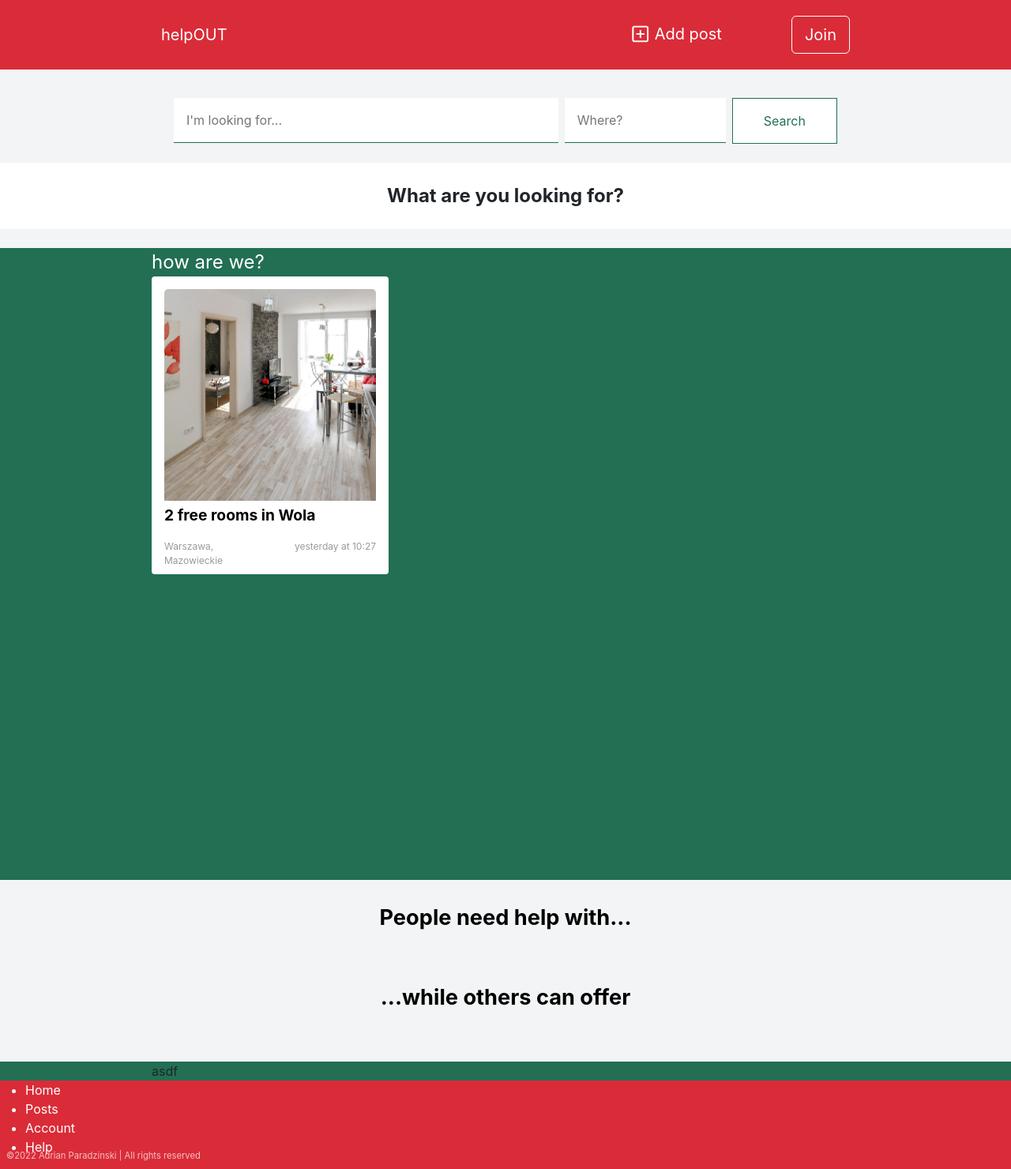
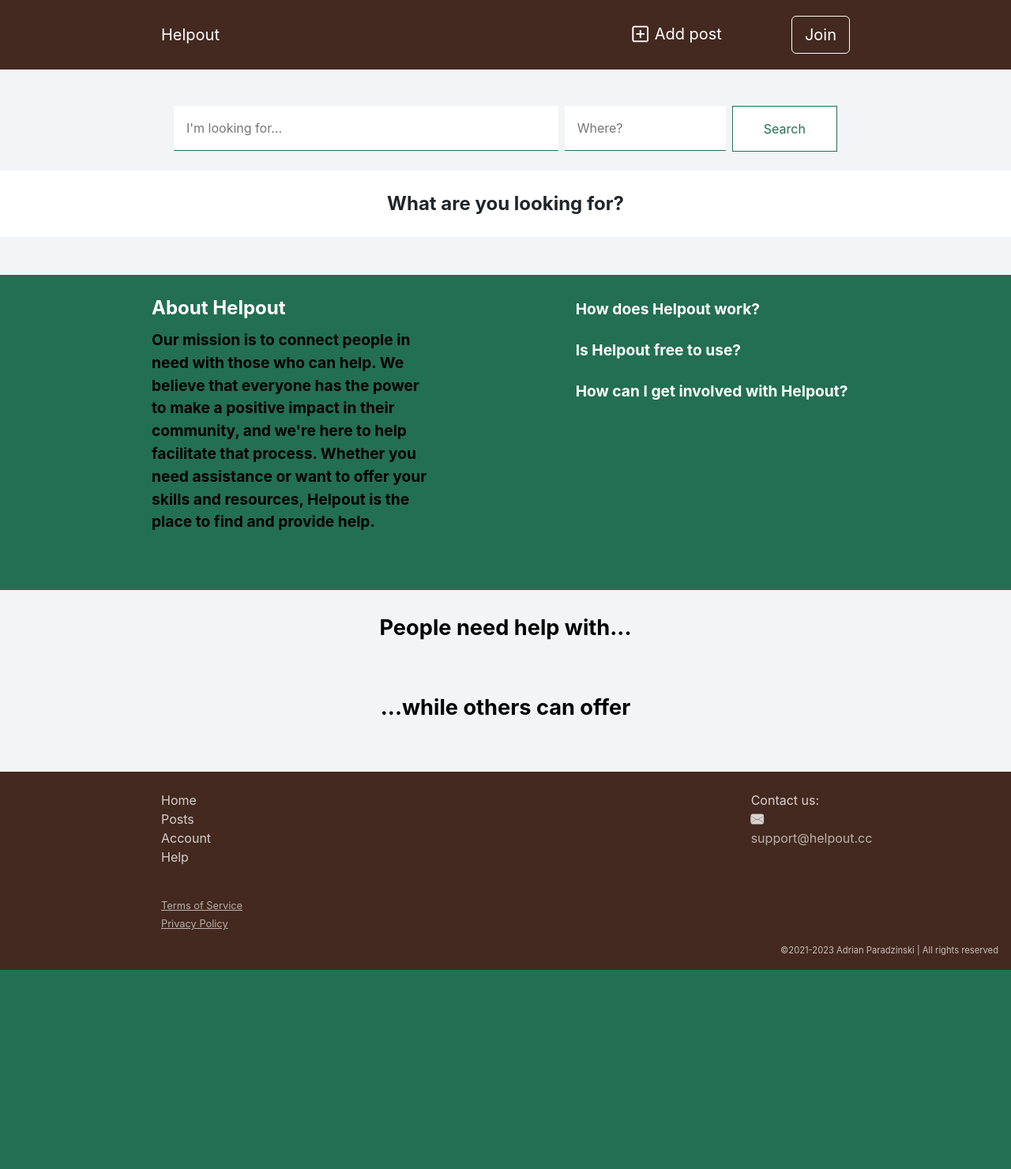
Before and after one commit to parad83/helpout, a Django app: page / in a window 1280 px wide. Shown: the whole page at 79% size. After the commit the page ends 1228 px from the top, so only its background shows below. Run offline with Django 3.2, Linux system fonts and the light colour scheme; data that the repository does not hold is empty; some libraries are stand-ins or nearby versions.

Commit message:
idk which commit

```diff
--- a/account/static/styles.css
+++ b/account/static/styles.css
@@ -29,8 +29,9 @@ body {
     font-family: -apple-system, BlinkMacSystemFont, sans-serif;
     background-color: var(--color-light);
     display: flex;
+    flex-direction: column;;
     min-height: 100vh;
-    flex-direction: column;
+    justify-content: flex-end;
 }
 
 ::selection {
@@ -68,12 +69,13 @@ input{
 
 .main-nav {
     height: 11vh;
+    width: 100vw;
     font-size: 1.25rem;
     animation: forwards 0.1s;
     position: fixed;
     top: 0;
     transition: 0.5s;
-    background-color: var(--color-1);
+    background-color: var(--color-5);
     z-index: 999;
 }
 
@@ -125,10 +127,10 @@ input{
 .bottom-nav {
     position: fixed;
     bottom: 0;
-    height: 46px;
+    height: 50px;
     z-index: 9999;
-    background-color: var(--color-1);
-    width: 100%;
+    background-color: var(--color-5);
+    width: 100vw !important;
     display: flex;
     align-items: center;
     animation: backwards 0.3s;
@@ -153,7 +155,7 @@ input{
 
 .new-nav-mob {
     transform: translateY(-5vh);
-    background-color: var(--color-1) !important;
+    background-color: var(--color-5) !important;
 }
 
 .new-bottom-nav {
@@ -163,7 +165,7 @@ input{
 }
 
 .new-nav {
-    height: 9vh !important;
+    height: 8vh !important;
     background-color: var(--color-5) !important;
     transition: 0.5s;
     animation: forwards 0.1s;
@@ -175,7 +177,8 @@ input{
 }
 
 main {
-    margin-top: 100px;
+    margin-bottom: auto;
+    margin-top: 110px;
 }
 
 a {
@@ -669,7 +672,6 @@ i {
 .button-delete {
     background-color: var(--color-white);
     transition: 0.2s;
-    float: right;
     border: red 1px solid !important;
     color: var(--text-color-3);
     border-radius: 3px;
@@ -707,7 +709,7 @@ i {
 
 
 .page {
-    height: 100vh;
+    height: 100%;
     background-color: var(--color-2);
     /* text-align: center; */
 }
@@ -759,22 +761,37 @@ img {
 }
 
 footer {
-    background-color: var(--color-1);
-    color: var(--text-color-1);
-    position: relative;
+    background-color: var(--color-5);
+    color: var(--text-color-1) !important;
     height: auto;
-    bottom: 0;
     width: 100%;
-    margin-top: auto;
+    margin-bottom: auto !important;
+    align-self: flex-end;
+}
+
+footer ul{
+    list-style-type: none;
+}
+
+footer a{
+    color: var(--text-color-1) !important;
+    opacity: 80%;
 }
 
 .copyright {
-    position: absolute;
-    left: 0;
-    bottom: 0;
-    float: left;
     opacity: 70%;
     font-size: 0.7rem;
+}
+
+.tos {
+    opacity: 80%;
+    font-size: 0.8rem;
+    text-decoration: underline;
+}
+
+.contact {
+    opacity: 80%;
+    font-size: 1rem;
 }
 
 .dropdown:hover .dropdown-menu {
@@ -954,5 +971,41 @@ input[type='radio']:checked {
 
 .support-page {
     background-color: var(--color-2);
-    width: 100%;
+    color: var(--text-color-1) !important;
 }
+
+.support-title {
+    color: var(--text-color-1);
+    font-size: 1.7rem;
+    letter-spacing: 0.02rem;
+    font-weight: bold;
+}
+
+.join-message {
+    white-space: pre-line !important;
+}
+
+.about-body {
+    font-size: 1.2rem;
+    font-weight: bolder;
+    color: var(--text-color-2);
+}
+
+.faq-expand:hover, .faq-expand:focus {
+    color: var(--text-color-1);
+    background-color: var(--color-1);
+}
+
+.faq-expand {
+    color: var(--text-color-1);;
+}
+
+.faq-ans {
+    font-size: 1rem;
+    font-weight: bold;
+    color: var(--text-color-2);
+}
+
+.bottom-nav i {
+    font-size: 1.2rem;
+}
--- a/account/templates/account.html
+++ b/account/templates/account.html
@@ -3,9 +3,9 @@
 
 {% block content %}
 
-<div class="mt-4 inner">
+<div class="inner">
     {% if request.user.id == context.user.id %}
-    <h2> Welcome back {{ request.user.first_name }} 👋</h2>
+    <h2 class="mt-3 mb-0"> Welcome back {{ request.user.first_name }} 👋</h2>
     <div>
         <a href="{% url 'edit-account' %}">Edit information about you</a>
     </div>
--- a/account/templates/base.html
+++ b/account/templates/base.html
@@ -3,7 +3,7 @@
     <head>
         <meta charset="utf-8">
         <meta http-equiv="X-UA-Compatible" content="IE=edge">
-        <title>helpOUT</title>
+        <title>Helpout</title>
         <meta name="description" content="">
         <meta name="viewport" content="width=device-width, initial-scale=1">
         {% load static %}
@@ -24,7 +24,7 @@
         <header class="w-100 d-flex justify-content-center main-nav">
             <nav class="navbar navbar-expand-md p-0 mx-auto">
                 <div class="container-fluid">
-                    <a class="navbar-brand" href="{% url 'home' %}">helpOUT</a>
+                    <a class="navbar-brand" href="{% url 'home' %}">Helpout</a>
                     <ul class="navbar-nav">
                         <li class="nav-item">
                             <a class="nav-link" href="{% url 'create-post-view' %}"><i class="bi bi-plus-square me-2"></i>Add post</a>
@@ -53,53 +53,40 @@
         <header class="bottom-nav">
             <div class="row row-cols-5 text-center w-100 m-0">
                 <div class="col">
-                    <a href="{% url 'home' %}"><i class="bi bi-house"></i></a>
-                    Home
+                    <a href="{% url 'home' %}">
+                        <i class="bi bi-house"></i>
+                        <span class="d-none d-sm-block">Home</span>
+                    </a>
                 </div>
                 <div class="col">
-                    <a href="{% url 'posts' %}"><i class="bi bi-search"></i></a>
-                    Search
+                    <a href="{% url 'posts' %}">
+                        <i class="bi bi-search"></i>
+                        <span class="d-none d-sm-block">Search</span>
+                    </a>
                 </div>
                 <div class="col">
-                    <a href="{% url 'create-post-view' %}"><i class="bi bi-plus-square"></i></a>
-                    Add
+                    <div class="d-inline-flex align-items-center">
+                        <a href="{% url 'create-post-view' %}">
+                            <i class="bi bi-plus-square"></i>
+                            <span class="d-none d-sm-block"> Add</span>
+                        </a>
+                    </div>
                 </div>
                 <div class="col">
-                    <a href="{% url 'account-view' request.user.id %}"><i class="bi bi-person"></i></a>
-                    Account
+                    <a href="{% url 'account-view' request.user.id %}">
+                        <i class="bi bi-person"></i>
+                        <span class="d-none d-sm-block">Account</span>
+                    </a>
                 </div>
                 <div class="col">
-                    <a href="{% url 'edit-account' %}"><i class="bi bi-gear-wide-connected"></i></a>
-                    Settings
+                    <a href="{% url 'edit-account' %}">
+                        <i class="bi bi-gear-wide-connected"></i>
+                        <span class="d-none d-sm-block">Settings</span>
+                    </a>
                 </div>
             </div>
         </header>
-        {% comment %} <nav class="navbar navbar-expand-lg bg-dark">
-            <div class="container-fluid">
-              <a class="navbar-brand" href="#">Navbar</a>
-              <button class="navbar-toggler" type="button" data-bs-toggle="collapse" data-bs-target="#navbarTogglerDemo02" aria-controls="navbarTogglerDemo02" aria-expanded="false" aria-label="Toggle navigation">
-                <span class="navbar-toggler-icon"></span>
-              </button>
-              <div class="collapse navbar-collapse" id="navbarTogglerDemo02">
-                <ul class="navbar-nav me-auto mb-2 mb-lg-0">
-                  <li class="nav-item">
-                    <a class="nav-link active" aria-current="page" href="#">Home</a>
-                  </li>
-                  <li class="nav-item">
-                    <a class="nav-link" href="#">Link</a>
-                  </li>
-                  <li class="nav-item">
-                    <a class="nav-link disabled">Disabled</a>
-                  </li>
-                </ul>
-                <form class="d-flex" role="search">
-                  <input class="form-control me-2" type="search" placeholder="Search" aria-label="Search">
-                  <button class="btn btn-outline-success" type="submit">Search</button>
-                </form>
-              </div>
-            </div>
-          </nav> {% endcomment %}
-        <main>
+        <main class="">
             {% if messages %}
             <ul class="messages m-2">
                 {% for message in messages %}
@@ -113,17 +100,29 @@
             {% block content %}
             {% endblock content %}
         </main>
-        <footer>
-            <ul>
-                <li>Home</li>
-                <li>Posts</li>
-                <li>Account</li>
-                <li>Help</li>
-            </ul>
-            <div class="copyright p-2 px-2">
-                ©2022 Adrian Paradzinski | All rights reserved
+        <footer class="mt-5 mb-0">
+            <div class="row justify-content-between inner pt-4">
+                <div class="col mb-3">
+                    <ul class="list-unstyled">
+                        <li><a href="{% url 'home' %}" class="text-light">Home</a></li>
+                        <li><a href="{% url 'posts' %}" class="text-light">Posts</a></li>
+                        <li><a href="{% url 'account-view' request.user.id %}" class="text-light">Account</a></li>
+                        <li><a href="#" class="text-light">Help</a></li>
+                    </ul>
+                </div>
+                <div class="col-2 contact">
+                    <div>Contact us:</div> <div class="mb-1"><i class="bi bi-envelope-fill me-2"></i> <a href="mailto:support@helpout.cc">support@helpout.cc</a></div></div>
+                    <div class="tos mt-2"><a href="{% url 'tos' %}" class="text-light">Terms of Service</a></div>
+                    <div class="tos mt-1"><a href="{% url 'privacy-policy' %}" class="text-light">Privacy Policy</a></div>
+                </div>
+            </div>
+            <div class="row justify-content-between">
+                <div class="col text-end m-3 aling-self-end">
+                    <div class="copyright">©2021-2023 Adrian Paradzinski | All rights reserved</div>
+                </div>
             </div>
         </footer>
+
         {% block script %}
         {% endblock script %}
         <script>
--- a/account/templates/home.html
+++ b/account/templates/home.html
@@ -89,23 +89,54 @@
     </div>
     <div class="page">
         <div class="inner">
-            how are we?
-            <div class="text-center">
-                <div class="post-col example p-3 text-start rounded">
-                    <img src="/media/example-post-img.jpg">
-                    <p class="py-1 post-col-title mb-1"><a>2 free rooms in Wola</a></p> <br>
-                    <div class="row justify-content-between py-2 m-0 p-3 w-100" style="position: absolute; bottom: 0; left: 0">
-                        <div class="col-6 p-0">
-                            <p class="post-col-foot text-start mb-0"> Warszawa, Mazowieckie </p>
+            <div class="mt-5 py-4 support-page">
+                <div class="inner">
+                    <div class="row">
+                        <div class="col-lg-5 text-start">
+                            <div class="fw-bold mb-2">About Helpout</div>
+                            <div class="about-body mb-5">Our mission is to connect people in need with those who can help. We believe that everyone has the power to make a positive impact in their community, and we're here to help facilitate that process. Whether you need assistance or want to offer your skills and resources, Helpout is the place to find and provide help.</div>
                         </div>
-                        <div class="col-6 p-0">
-                            <p class="post-col-foot text-end mb-0"> yesterday at 10:27  </p>
+                        <div class="col-lg-5 ms-auto">
+                            <div class="fw-bold"></div>
+                                <div class="">
+                                    <div class="mb-3">
+                                        <div class="" id="heading1">
+                                            <a class="faq-expand about-body" data-bs-toggle="collapse" data-bs-toggle="collapse" data-bs-target="#faq1" aria-controls="faq1">How does Helpout work?</a>
+                                        </div>
+                                        <div id="faq1" class="collapse" data-bs-parent="#heading1">
+                                            <div class="faq-ans">
+                                                Helpout is a platform that connects people in need with those who can help. Users can create profiles and post requests for help, or browse listings to find opportunities to provide assistance. The process is simple, user-friendly, and secure.
+                                            </div>
+                                        </div>
+                                    </div>
+                                    <div class="mb-3">
+                                        <div class="" id="heading2">
+                                            <a class="faq-expand about-body" data-bs-toggle="collapse" data-bs-toggle="collapse" data-bs-target="#faq2" aria-controls="faq2">Is Helpout free to use?</a>
+                                        </div>
+                                        <div id="faq2" class="collapse" data-bs-parent="#heading2">
+                                            <div class="faq-ans">
+                                                Yes, Helpout is completely free to use. We believe that everyone should have access to the help they need, regardless of their financial situation.
+                                            </div>
+                                        </div>
+                                    </div>
+                                    <div class="mb-3">
+                                        <div class="" id="heading3">
+                                            <a class="faq-expand about-body" data-bs-toggle="collapse" data-bs-toggle="collapse" data-bs-target="#faq3" aria-controls="faq3">How can I get involved with Helpout?</a>
+                                        </div>
+                                        <div id="faq3" class="collapse" data-bs-parent="#heading3">
+                                            <div class="faq-ans">
+                                                There are many ways to get involved with Helpout! You can create a profile and post a request for help, browse listings and offer your skills and resources, or simply spread the word about our platform to your friends and family. Every little bit helps!
+                                            </div>
+                                        </div>
+                                    </div>
+                                </div>
+                            </div>
                         </div>
                     </div>
                 </div>
             </div>
         </div>
-    </div>
+    <div>
     <div class="inner">
         <div class="text-center posts-title p-4 my-1">
             <span><a href="/posts/?type=need">People need help with...</a></span>
@@ -196,13 +227,6 @@
             {% endfor %}
         </div>
     </div>
-    <div class="mt-5 support-page">
-        <div class="inner">
-            <div>
-                asdf
-            </div>
-        </div>
-    </div>
 </div>
 
 
--- a/account/templates/login.html
+++ b/account/templates/login.html
@@ -11,7 +11,7 @@
 </div>
 <form class="acc-form p-3" method="post" novalidate>{% csrf_token %}
     <div class="mb-3">
-        <label class="input-title" for="{{ form.email.id_for_label }}">E-mail</label>
+        <label class="input-title" for="{{ form.email.id_for_label }}">Email</label>
         {{ form.email }}
         {% if form.email.errors %}
         <div class="invalid-feedback d-block">{{ form.email.errors|striptags }}</div>
--- a/account/templates/signup.html
+++ b/account/templates/signup.html
@@ -22,7 +22,7 @@
         {% endif %}
     </div>
     <div class="mb-3">
-        <label class="input-title" for="{{ form.email.id_for_label }}">E-mail</label>
+        <label class="input-title" for="{{ form.email.id_for_label }}">Email</label>
         {{ form.email }}
         {% if form.email.errors %}
         <div class="invalid-feedback d-block">{{ form.email.errors|striptags }}</div>
@@ -46,7 +46,7 @@
     </div>
     <div class="form-check form-text">
         {{ form.accepts_tos }}
-        <label class="form-check-label tos" for="{{ form.accepts_tos.id_for_label }}">I agree to <a href="#"> Terms and Conditions </a> </label>
+        <label class="form-check-label tos" for="{{ form.accepts_tos.id_for_label }}">I agree to <a href="{% url 'tos' %}"> Terms of Service </a> </label>
         {% if form.accepts_tos.errors %}
         <div class="invalid-feedback d-block">{{ form.accepts_tos.errors|striptags }}</div>
         {% endif %}
--- a/account/urls.py
+++ b/account/urls.py
@@ -7,9 +7,16 @@ urlpatterns = [
     path('join/', views.signup_view, name='join'),
     path('login/', views.login_view, name='login'),
     path('logout/', views.logout_view, name='logout'),
+
     path('u/<user_id>/', views.account_view, name='account-view'),
     path('edit/', views.edit_account, name='edit-account'),
+    path('delete/', views.delete_account, name='delete-account'),
+
     path('reset/', views.reset_generate_link, name='generate-email'),
     path('reset/sent/', views.reset_email_sent, name='email-sent'),
     path(r'reset/<uidb64>/<token>/', views.reset_password, name='reset-password'),
+
+    path('thankyou/', views.join_message, name='join-message'),
+    path('tos/', views.tos, name='tos'),
+    path('privacy-policy/', views.privacy_policy, name='privacy-policy'),
 ]
--- a/help/urls.py
+++ b/help/urls.py
@@ -1,7 +1,3 @@
 from django.contrib import admin
 from django.urls import path, include
 from . import views
-
-urlpatterns = [
-    path('about/', views.about_page, name='about-us'),
-]
--- a/help/views.py
+++ b/help/views.py
@@ -1,5 +1,3 @@
 from django.shortcuts import render
 
 # Create your views here.
-def about_page(request):
-    return render(request, 'about.html')
--- a/ia/settings.py
+++ b/ia/settings.py
@@ -51,7 +51,6 @@ INSTALLED_APPS = [
     'report',
     'organisation',
     'api',
-    'help'
 ]
 
 MIDDLEWARE = [
--- a/ia/urls.py
+++ b/ia/urls.py
@@ -23,5 +23,4 @@ urlpatterns = [
     path('', include('organisation.urls')),
     path('api/', include('api.urls')),
     path('report/', include('report.urls')),
-    path('help/', include('help.urls')),
 ]
--- a/post/templates/edit_post.html
+++ b/post/templates/edit_post.html
@@ -96,7 +96,7 @@
                         </div>
                     </div>
                     <button type="submit" class="button py-2 px-3 float-start">Change</button>
-                    <a href="{% url 'delete-post' context.post.id %}" type="submit" class="button-delete py-2 px-3">Delete</a>
+                    <a href="{% url 'delete-post' context.post.id %}" type="submit" class="button-delete float-end py-2 px-3">Delete</a>
                 </div>
             </div>
         </div>
--- a/post/templates/search_posts.html
+++ b/post/templates/search_posts.html
@@ -109,7 +109,7 @@
 </div>
 <div class="inner">
     <div class="text-center mb-2">
-        We found {{ context.post_count }} results 😎
+        We found {{ context.post_count }} results
     </div>
     <div class="post-page-posts row row-cols-lg-4 row-cols-md-3 row-cols-sm-2 row-cols-2 g-3">
         {% for p in context.posts %}
```
Also changed, not shown: account/forms.py (+8 -1 lines), account/templates/edit_account.html (+33 -5 lines), account/views.py (+18 -1 lines), 1 other file.
